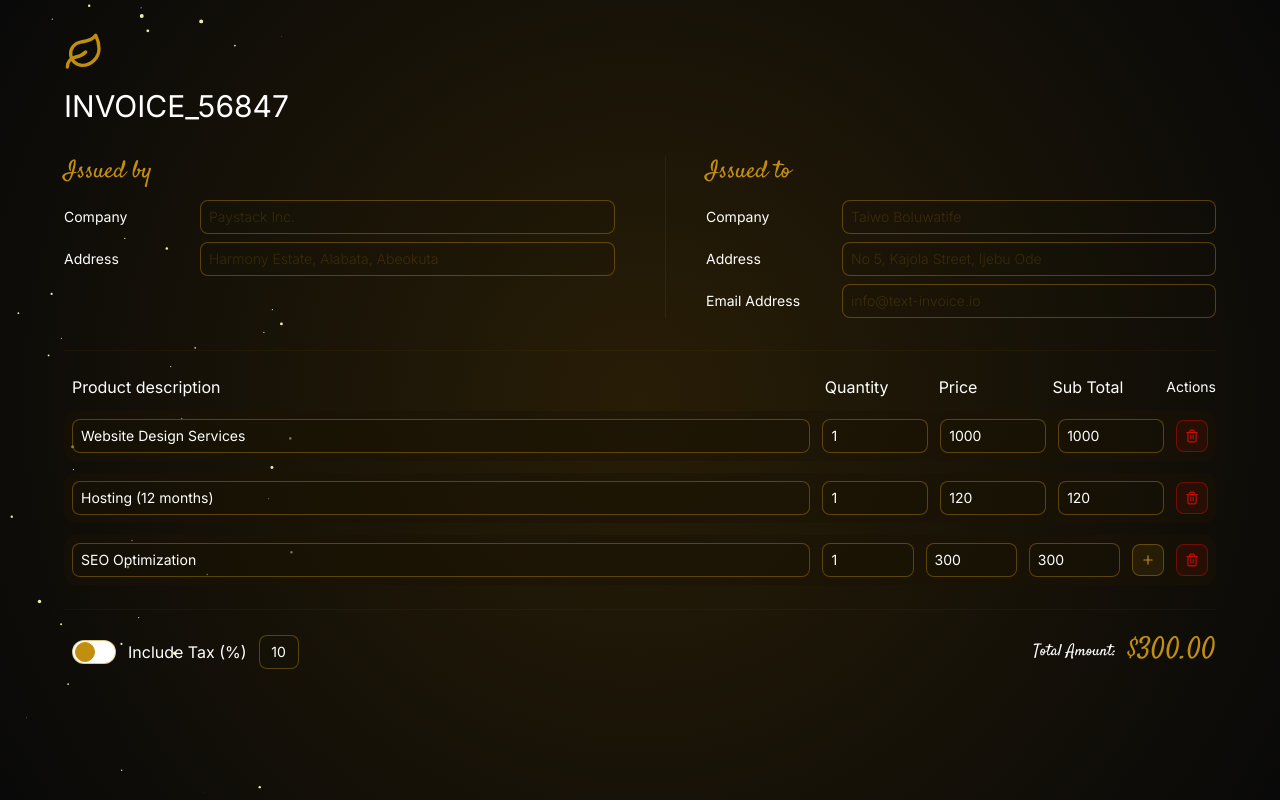
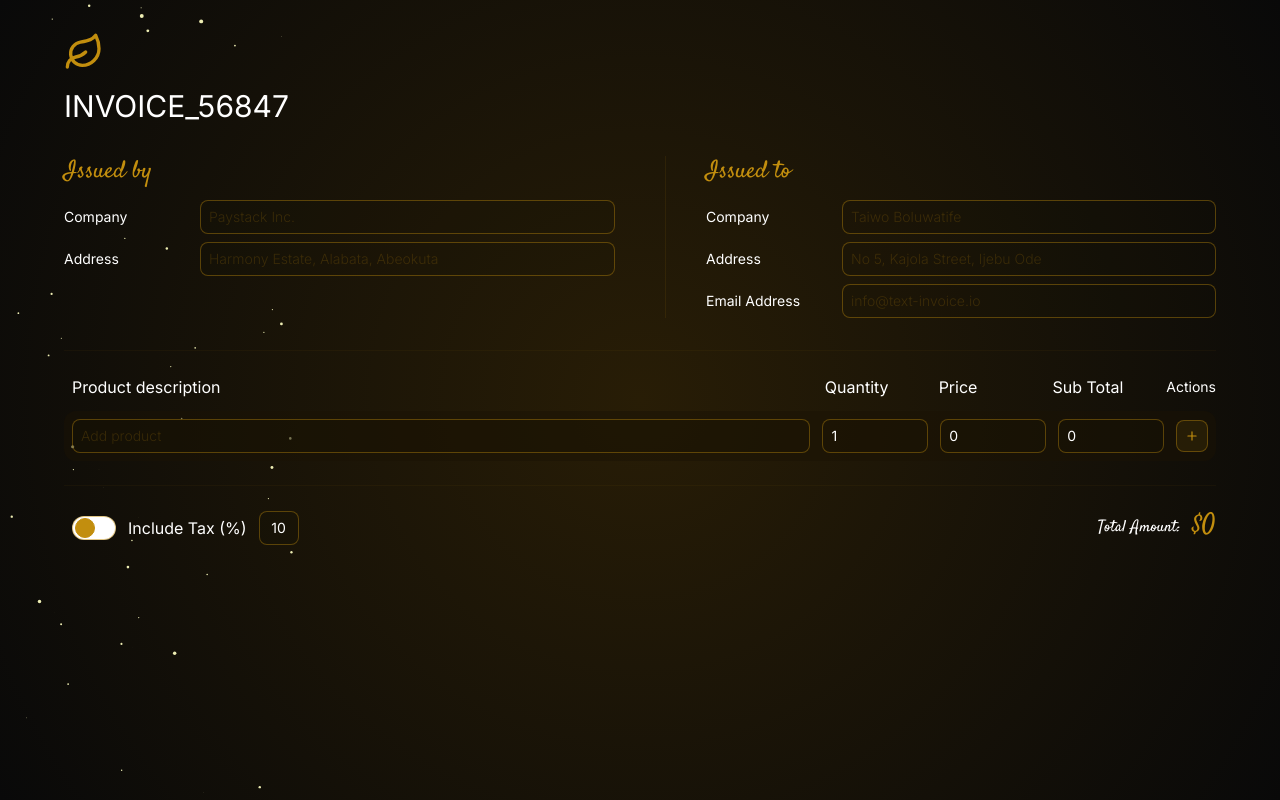
Before and after one commit to blyncnov/text-to-invoice-generator, a Next.js app: page /invoice/1 in a window 1280 px wide. Built offline with nearby package versions, Linux system fonts and the light colour scheme.

Commit message:
Inputs functionalities and tests

```diff
--- a/src/app/invoice/[invoice_id]/page.tsx
+++ b/src/app/invoice/[invoice_id]/page.tsx
@@ -5,35 +5,22 @@ import React, { useState } from "react";
 // Font
 import { SatisfyQo } from "@/app/fonts";
 
-// Props
-import { FormProps } from "@/lib/types";
+// Type declarartion
+import { productFormDataProps } from "@/lib/types";
+import { FormatPrice } from "@/lib/formatPrice";
+
+type fieldNameProps = "description" | "quantity" | "unitPrice" | "ItemSubTotal";
 
 const InvoiceDetails = () => {
-  const [products, setProducts] = useState([
+  const [products, setProducts] = useState<productFormDataProps[]>([
     {
       id: 1,
-      description: "Website Design Services",
-      quantity: 1,
-      unitPrice: 1000.0,
-      ItemSubTotal: 1000.0,
-    },
-    {
-      id: 2,
-      description: "Hosting (12 months)",
-      quantity: 1,
-      unitPrice: 120.0,
-      ItemSubTotal: 120.0,
-    },
-    {
-      id: 3,
-      description: "SEO Optimization",
-      quantity: 1,
-      unitPrice: 300.0,
-      ItemSubTotal: 300.0,
+      description: "",
+      quantity: "1",
+      unitPrice: "0",
+      ItemSubTotal: "0",
     },
   ]);
-
-  const [FormData, setFormData] = useState<FormProps>();
 
   // TODO: ADD NEW PRODUCT ITEM
   const handleAddNewProduct = () => {
@@ -42,9 +29,9 @@ const InvoiceDetails = () => {
       {
         id: products.length + 1,
         description: "",
-        quantity: 0,
-        unitPrice: 0,
-        ItemSubTotal: 0,
+        quantity: "0",
+        unitPrice: "0",
+        ItemSubTotal: "0",
       },
     ]);
   };
@@ -60,8 +47,26 @@ const InvoiceDetails = () => {
     index: number
   ) => {
     const { name, value } = e.target;
-    console.log(index, name, value);
+
+    if (name in products[index]) {
+      const updatedProducts = [...products];
+      products[index][name as fieldNameProps] = value;
+
+      // Update Product SubTotal price
+      products[index]["ItemSubTotal"] = (
+        Number(products[index]["unitPrice"]) *
+        Number(products[index]["quantity"])
+      ).toString();
+
+      // Update State
+      setProducts(updatedProducts);
+    } else return;
   };
+
+  // Calculate grand total price
+  const totalPrice = products.reduce((acc, product) => {
+    return acc + Number(product.ItemSubTotal);
+  }, 0);
 
   return (
     <main className="w-full max-w-[90%] py-6 mx-auto">
@@ -206,8 +211,8 @@ const InvoiceDetails = () => {
                   <div className="w-full grid grid-cols-1 md:grid-cols-[65%_1fr_1fr_1fr_auto] items-center gap-3">
                     <input
                       type="text"
-                      name="p_name"
-                      id="p_name"
+                      name="description"
+                      id="description"
                       placeholder="Add product"
                       defaultValue={product.description}
                       onChange={(e) => handleOnChangeEvent(e, index)}
@@ -215,27 +220,25 @@ const InvoiceDetails = () => {
                     />
                     <input
                       type="number"
-                      name="p_qty"
-                      id="p_qty"
+                      name="quantity"
+                      id="quantity"
                       defaultValue={product.quantity}
                       onChange={(e) => handleOnChangeEvent(e, index)}
                       className="w-full rounded-lg py-1.5 px-2 placeholder:text-main/20 placeholder:font-light bg-[rgba(26,19,4,0.1)] border border-main/40"
                     />
                     <input
                       type="number"
-                      name="p_price"
-                      id="p_price"
+                      name="unitPrice"
+                      id="unitPrice"
                       defaultValue={product.unitPrice}
-                      step="0.01"
                       onChange={(e) => handleOnChangeEvent(e, index)}
                       className="w-full rounded-lg py-1.5 px-2 placeholder:text-main/20 placeholder:font-light bg-[rgba(26,19,4,0.1)] border border-main/40"
                     />
                     <input
                       type="number"
-                      name="p_sub_total"
-                      id="p_sub_total"
-                      step="0.01"
-                      defaultValue={product.ItemSubTotal}
+                      name="ItemSubTotal"
+                      id="ItemSubTotal"
+                      value={product.ItemSubTotal}
                       className="w-full rounded-lg py-1.5 px-2 placeholder:text-main/20 placeholder:font-light bg-[rgba(26,19,4,0.1)] border border-main/40"
                     />
                     <div>
@@ -332,7 +335,11 @@ const InvoiceDetails = () => {
           <div className="w-full flex md:flex-row flex-col justify-between items-center gap-4">
             <div className="px-2 flex items-center gap-3 flex-wrap">
               <label className="inline-flex items-center cursor-pointer gap-3">
-                <input type="checkbox" value="" className="sr-only peer" />
+                <input
+                  type="checkbox"
+                  defaultValue=""
+                  className="sr-only peer"
+                />
                 <div className="relative w-11 h-6 bg-white rounded-full peer peer-focus:ring-4 peer-focus:ring-transparent peer-checked:after:translate-x-full rtl:peer-checked:after:-translate-x-full peer-checked:after:border-main after:content-[''] after:absolute after:top-[1px] after:start-[2px] after:bg-main after:border-main after:border after:rounded-full after:h-5 after:w-5 after:transition-all peer-checked:bg-[rgba(26,19,4,0.9)] border border-main/50"></div>
               </label>
               <div>
@@ -343,7 +350,7 @@ const InvoiceDetails = () => {
                   type="text"
                   name="tax"
                   id="tax"
-                  value={10}
+                  defaultValue={10}
                   className="w-[40px] text-center rounded-lg py-1.5 px-2 placeholder:text-main/20 placeholder:font-light bg-[rgba(26,19,4,0.1)] border border-main/40"
                 />
               </div>
@@ -351,7 +358,9 @@ const InvoiceDetails = () => {
 
             <div className={`flex items-center gap-3 ${SatisfyQo.className}`}>
               <h4 className="text-base">Total Amount:</h4>
-              <h4 className="text-3xl text-main">{"$300.00"}</h4>
+              <h4 className="text-3xl text-main">{`$${FormatPrice(
+                totalPrice
+              )}`}</h4>
             </div>
           </div>
         </section>
--- /dev/null
+++ b/src/lib/formatPrice.ts
@@ -0,0 +1,5 @@
+export function FormatPrice(price: string) {
+  var parts = price.toString().split(".");
+  parts[0] = parts[0].replace(/\B(?=(\d{3})+(?!\d))/g, ",");
+  return parts.join(".");
+}
```
Also changed, not shown: src/lib/types.d.ts (+8 -0 lines).
